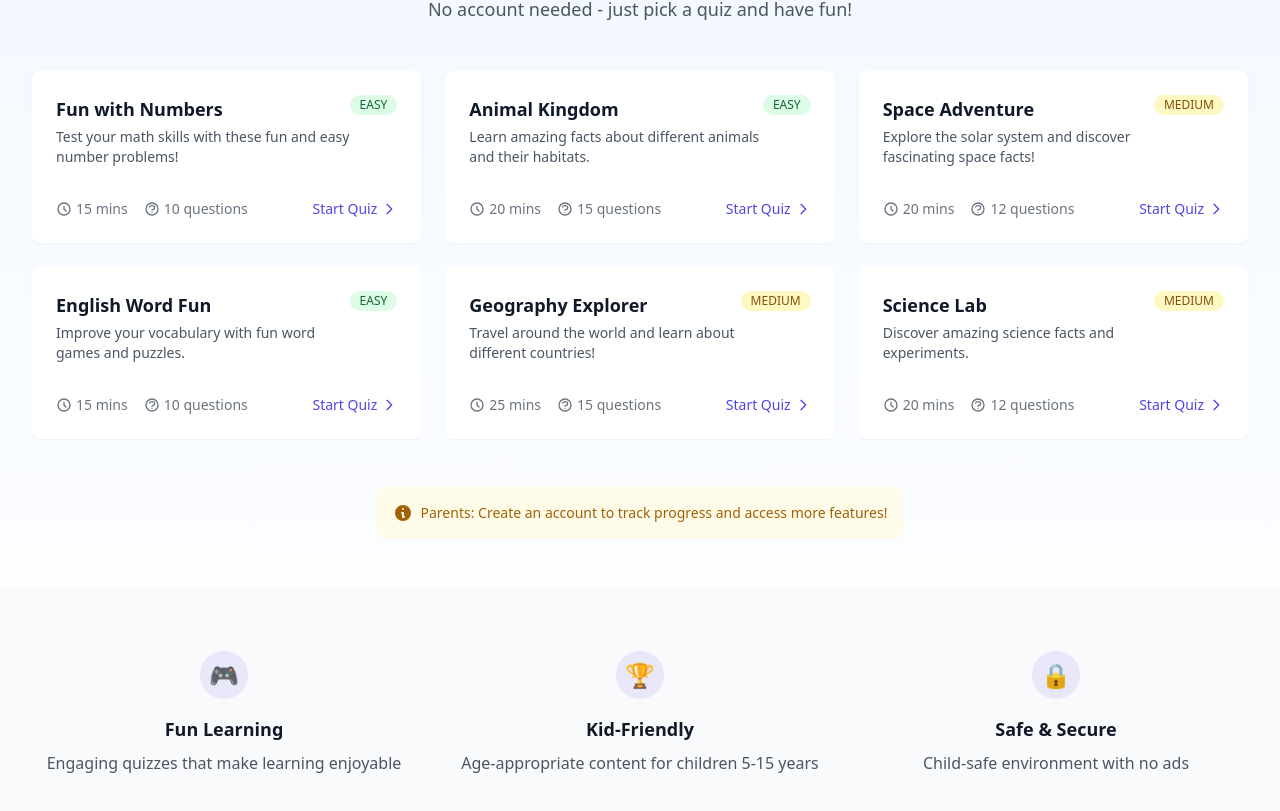
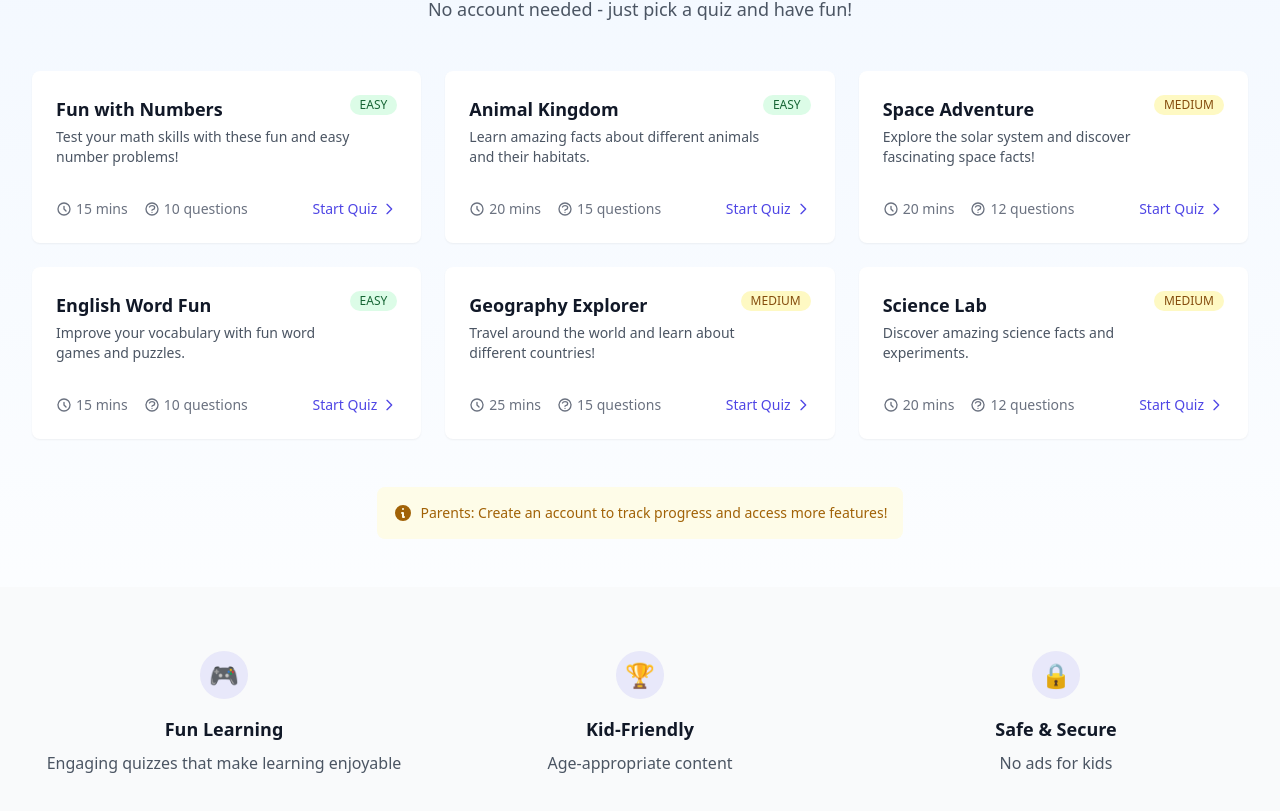
Before and after one commit to chandreshv/quizonic-fe, a React (Vite) app: page / in a window 1280 px wide. Shown: the part 359-1170 px from the top of the page. Built offline with nearby package versions, Linux system fonts and the light colour scheme.

Commit message:
Updated some content in Guest home page

```diff
--- a/src/pages/home/GuestHomePage.tsx
+++ b/src/pages/home/GuestHomePage.tsx
@@ -100,7 +100,7 @@ export const GuestHomePage = () => {
               </div>
               <h3 className="text-lg font-semibold mb-2">Kid-Friendly</h3>
               <p className="text-gray-600">
-                Age-appropriate content for children 5-15 years
+                Age-appropriate content
               </p>
             </div>
             <div>
@@ -109,7 +109,7 @@ export const GuestHomePage = () => {
               </div>
               <h3 className="text-lg font-semibold mb-2">Safe & Secure</h3>
               <p className="text-gray-600">
-                Child-safe environment with no ads
+                No ads for kids
               </p>
             </div>
           </div>
```
